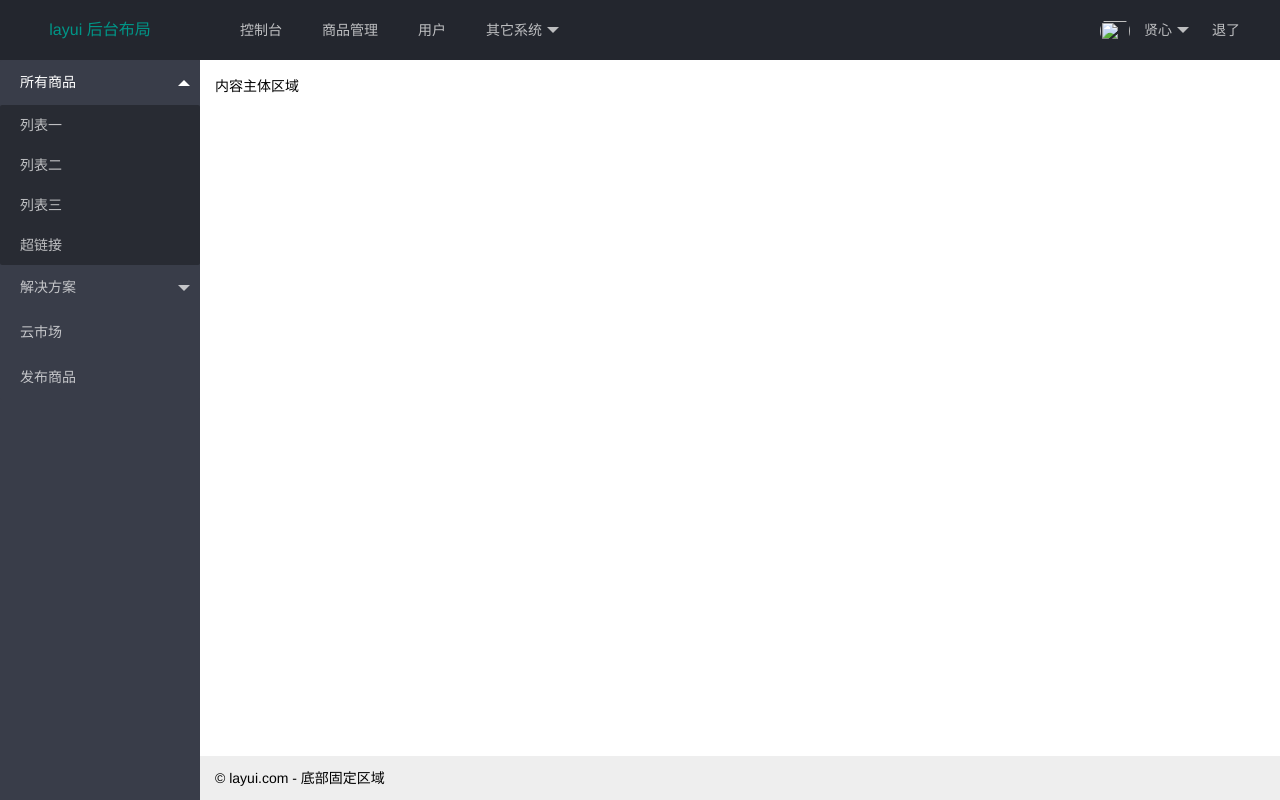
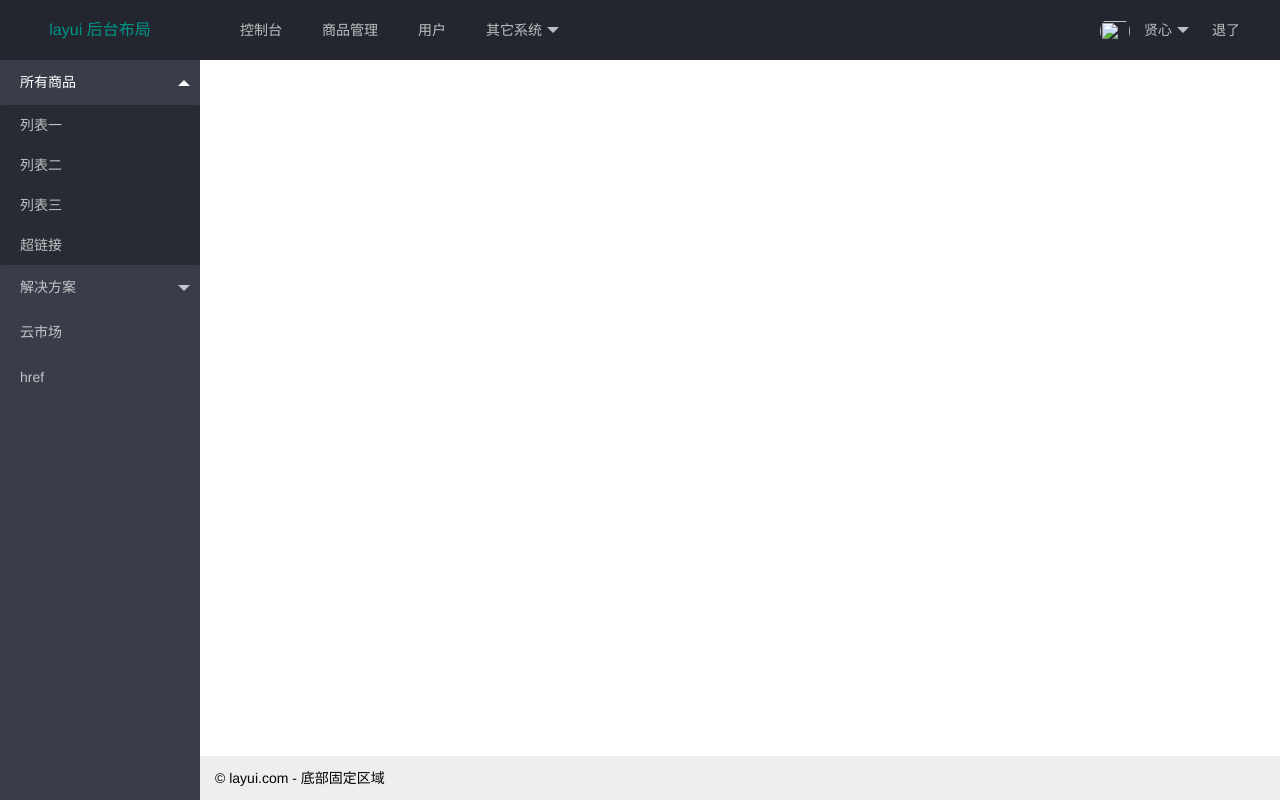
Before and after one commit to yantaobattler/svncheck, a Django app: page /svn/ in a window 1280 px wide. Run offline with Django 3.2, Linux system fonts and the light colour scheme.

Commit message:
页面修改

```diff
--- a/templates/door.html
+++ b/templates/door.html
@@ -4,13 +4,13 @@
   <meta charset="utf-8">
   <meta name="viewport" content="width=device-width, initial-scale=1, maximum-scale=1">
   <title>开始使用layui</title>
-  <link rel="stylesheet" href="/static/layui/css/layui.css">
+  <link rel="stylesheet" href="../static/layui/css/layui.css">
 </head>
 <body>
 
 <!-- 你的HTML代码 -->
-
-<script src="/static/layui/layui.js"></script>
+<button class="layui-btn layui-btn-primary">anniu</button>
+<script src="../static/layui/layui.js"></script>
 <script>
 //一般直接写在一个js文件中
 layui.use(['layer', 'form'], function(){
--- a/templates/index.html
+++ b/templates/index.html
@@ -56,19 +56,21 @@
           <a href="javascript:;">解决方案</a>
           <dl class="layui-nav-child">
             <dd><a href="javascript:;">列表一</a></dd>
-            <dd><a href="javascript:;">列表二</a></dd>
+            <dd><a lay-href="door.html" href="javascript:;">layhref</a></dd>
             <dd><a href="">超链接</a></dd>
           </dl>
         </li>
-        <li class="layui-nav-item"><a href="">云市场</a></li>
-        <li class="layui-nav-item"><a href="door.html">发布商品</a></li>
+        <li class="layui-nav-item"><a href="javascript:;">云市场</a></li>
+        <li class="layui-nav-item"><a href="door.html" target="main-iframe">href</a></li>
       </ul>
     </div>
   </div>
 
   <div class="layui-body">
     <!-- 内容主体区域 -->
-    <div style="padding: 15px;">内容主体区域</div>
+    <div style="padding: 15px;">
+        <iframe id="main-iframe" name="main-iframe" style="overflow: visible;" frameborder="no" width="100%" height="100%"></iframe>
+    </div>
   </div>
 
   <div class="layui-footer">
```
Also changed, not shown: templates/mainblank.html (added, +10 -0 lines).
